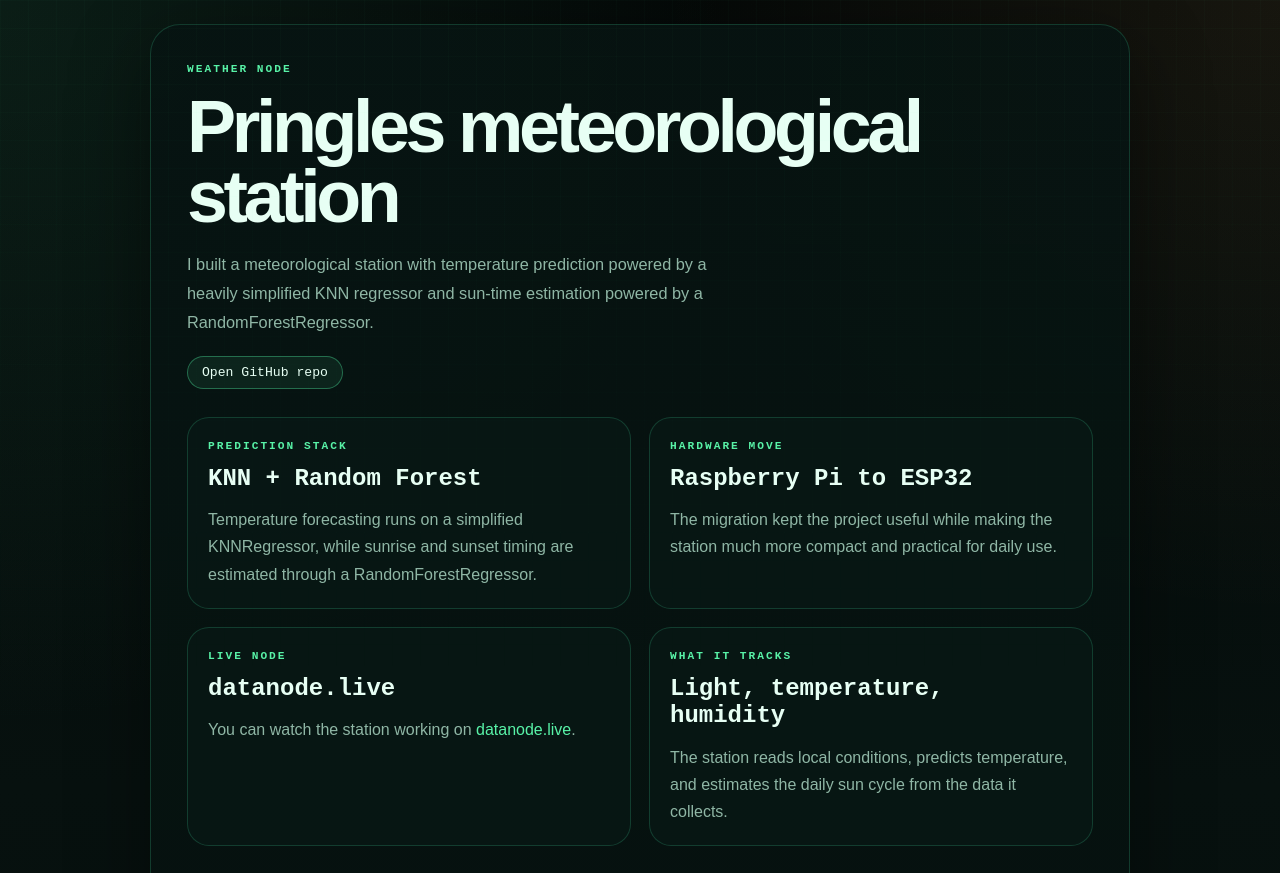
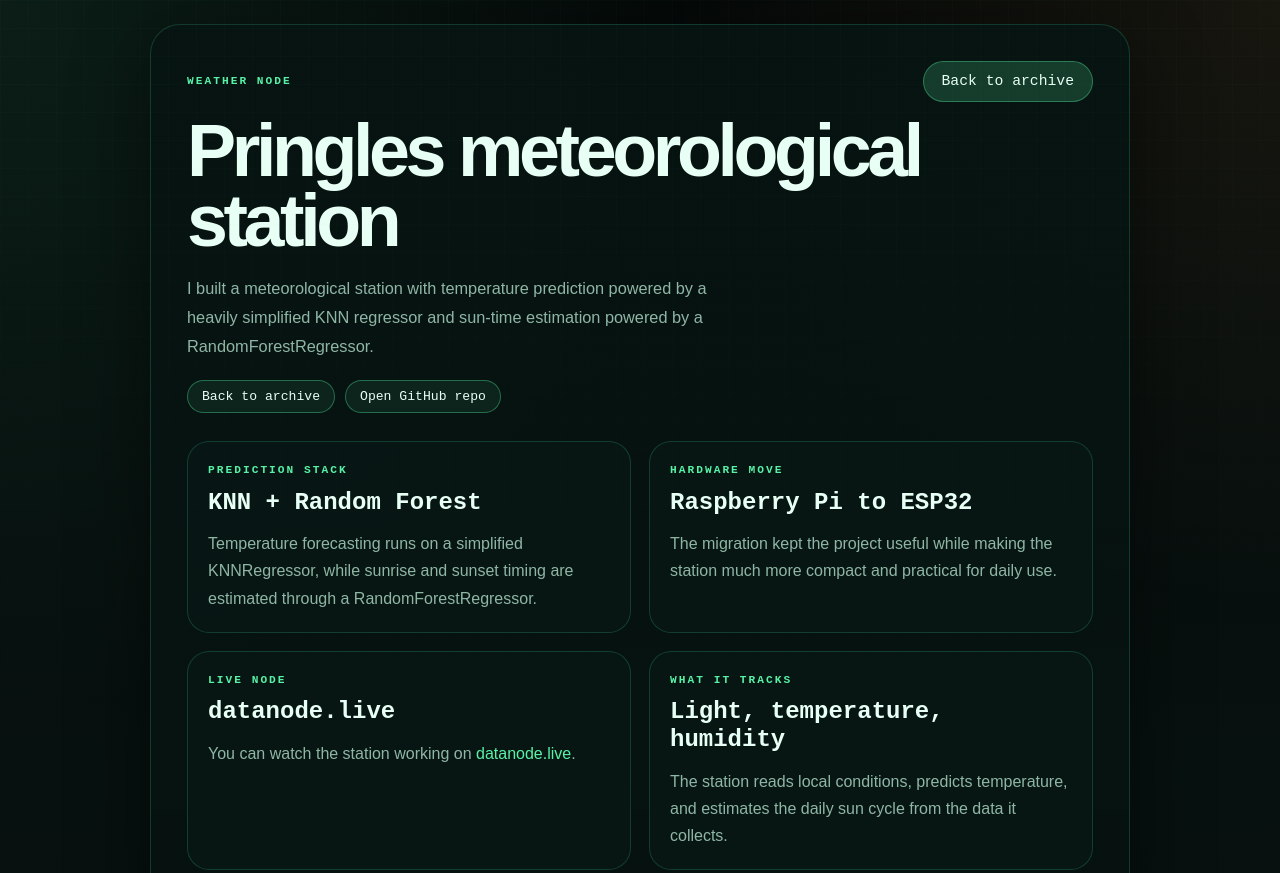
Before and after one commit to TimofeySukh/Research-Archive, a plain HTML site: page projects/pringles-meteorological-station.html in a window 1280 px wide. Shown: the top 873 px of the page. Drawn offline with Linux system fonts and the light colour scheme.

Commit message:
Move project navigation to top

```diff
--- a/projects/pringles-meteorological-station.html
+++ b/projects/pringles-meteorological-station.html
@@ -8,13 +8,17 @@
   </head>
   <body class="project-page">
     <main class="project-shell">
-      <p class="eyebrow">Weather node</p>
+      <div class="page-topbar">
+        <p class="eyebrow">Weather node</p>
+        <a class="back-link" href="../index.html">Back to archive</a>
+      </div>
       <h1 class="placeholder-title">Pringles meteorological station</h1>
       <p class="project-lead">
         I built a meteorological station with temperature prediction powered by a heavily simplified
         KNN regressor and sun-time estimation powered by a RandomForestRegressor.
       </p>
       <p class="project-actions">
+        <a class="project-chip-link" href="../index.html">Back to archive</a>
         <a
           class="project-chip-link"
           href="https://github.com/TimofeySukh/Solar-Pringles"
@@ -68,8 +72,6 @@
         />
         <figcaption>This is our station.</figcaption>
       </figure>
-
-      <a class="back-link" href="../index.html">Back to archive</a>
     </main>
   </body>
 </html>
--- a/styles.css
+++ b/styles.css
@@ -127,6 +127,19 @@ a {
     transform 160ms ease,
     background 160ms ease,
     border-color 160ms ease;
+}
+
+.page-topbar {
+  display: flex;
+  align-items: center;
+  justify-content: space-between;
+  gap: 16px;
+  margin-bottom: 10px;
+}
+
+.page-topbar .back-link {
+  margin-top: 0;
+  flex-shrink: 0;
 }
 
 .hero-link:hover,
@@ -433,6 +446,11 @@ a {
     grid-template-columns: 1fr;
   }
 
+  .page-topbar {
+    align-items: flex-start;
+    flex-direction: column;
+  }
+
   .timeline::before,
   .timeline-year::before {
     display: none;
```
Also changed, not shown: projects/cli-messenger.html (+4 -2 lines), projects/cli-telegram.html (+4 -2 lines), projects/console-rpg.html (+4 -2 lines), projects/fast-read.html (+4 -2 lines), projects/radiactive-random.html (+4 -2 lines), projects/robohand.html (+4 -3 lines), projects/telegram-logistic-bots.html (+4 -2 lines), projects/transistor-random.html (+4 -2 lines), 1 other file.
